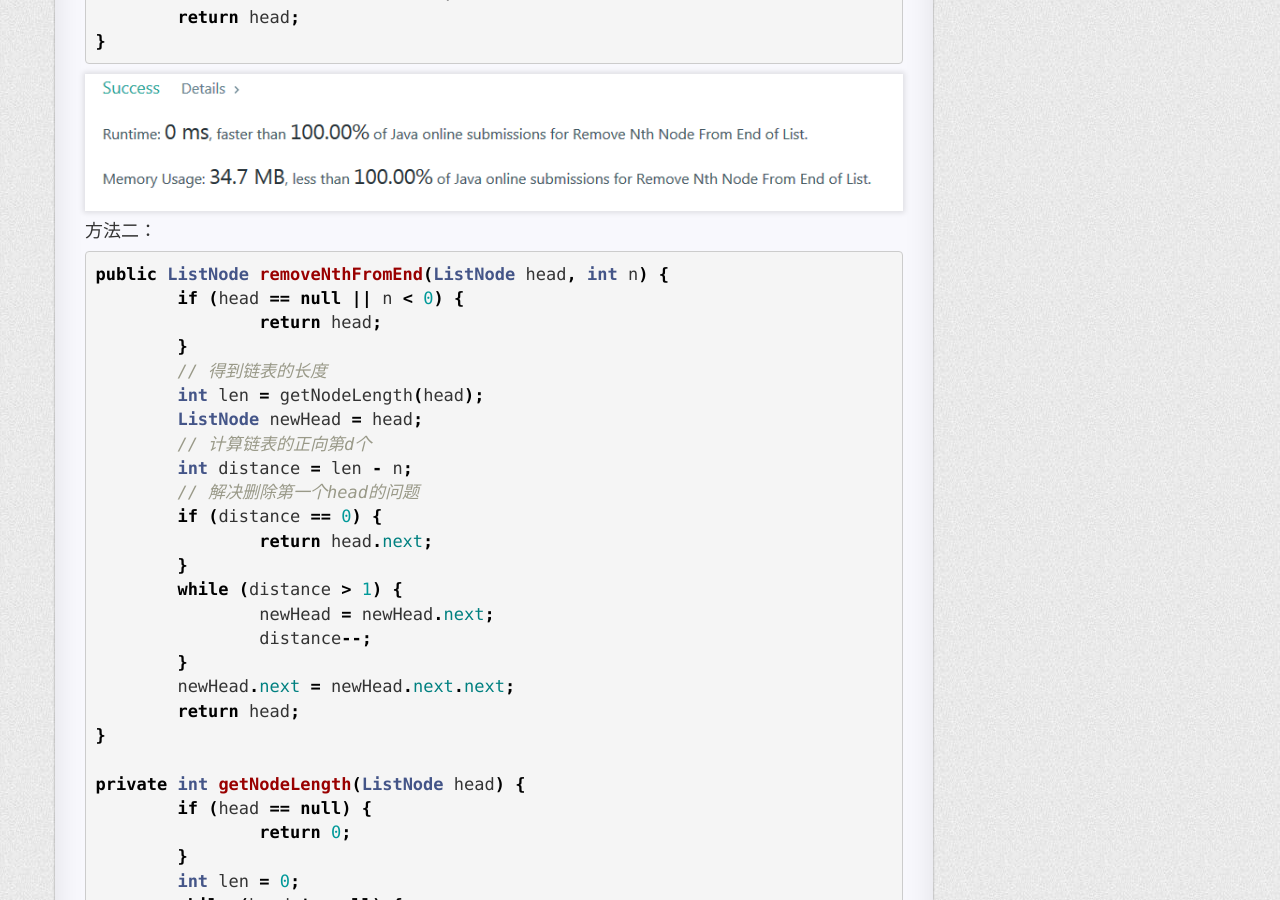
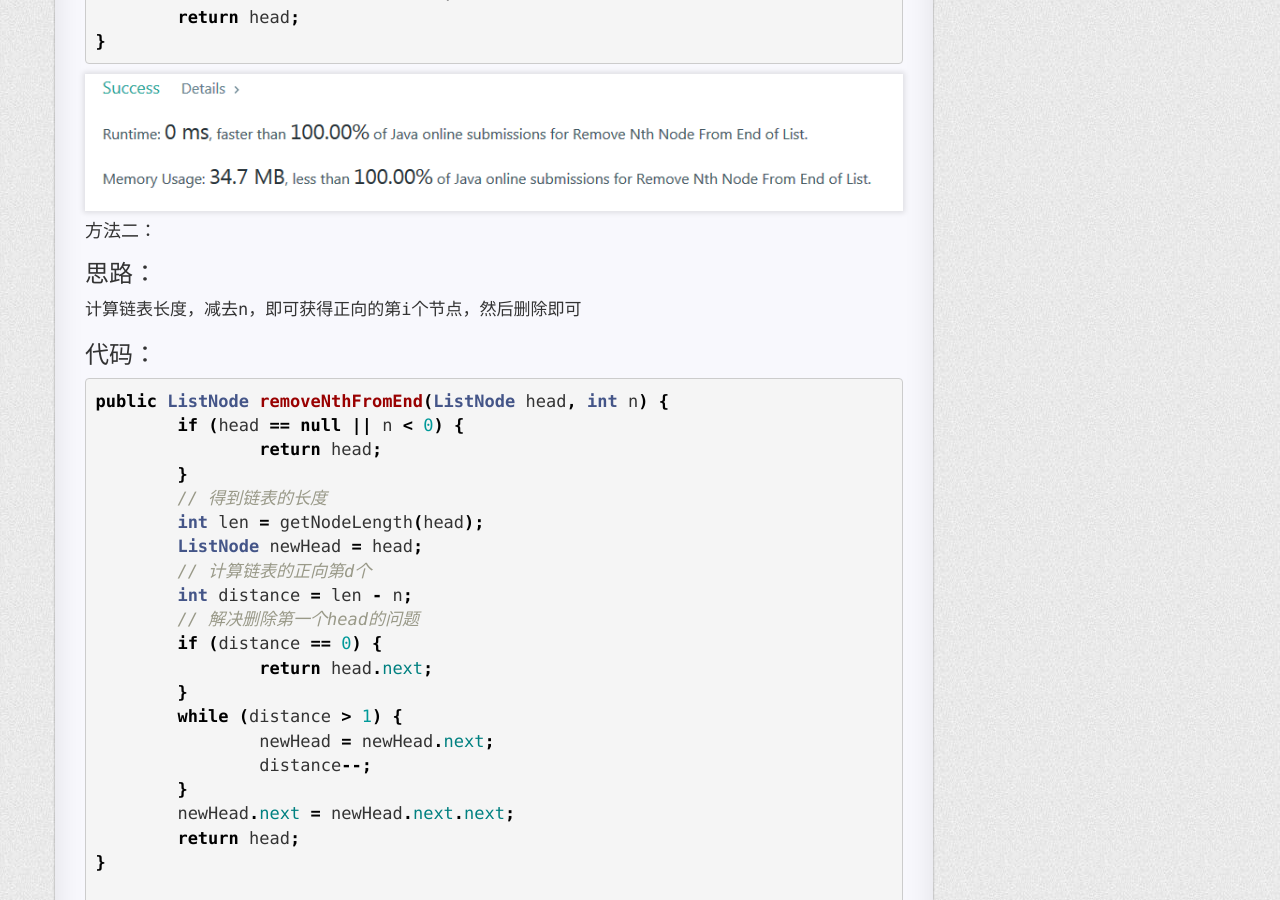
Before and after one commit to FrankdeBoers/blog, a Jekyll site: the page built from _posts/2019-08-15-LeetCode解题笔记：链表主题.md, in a window 1280 px wide and 900 px high, scrolled down 6265 px. Built offline with Jekyll 4.4.1, drawn with Linux system fonts in a browser that asks for light colours; nearby versions of some CDN libraries; a style sheet for code colours, icons or effects is not loaded.

Commit message:
Update 2019-08-15-LeetCode解题笔记：链表主题.md

````diff
--- a/_posts/2019-08-15-LeetCode解题笔记：链表主题.md
+++ b/_posts/2019-08-15-LeetCode解题笔记：链表主题.md
@@ -259,6 +259,11 @@ public ListNode removeNthFromEnd(ListNode head, int n) {
 ![删除倒数第N个节点](https://raw.githubusercontent.com/FrankdeBoers/blog/master/static/img/deleteNnode.png)
 
 #### 方法二：
+
+### 思路：
+计算链表长度，减去n，即可获得正向的第i个节点，然后删除即可
+
+### 代码：
 ```java
 public ListNode removeNthFromEnd(ListNode head, int n) {
 	if (head == null || n < 0) {
@@ -293,3 +298,4 @@ private int getNodeLength(ListNode head) {
 	return len;
 }
 ```
+![删除倒数第n个节点](https://raw.githubusercontent.com/FrankdeBoers/blog/master/static/img/%E5%88%A0%E9%99%A4%E5%80%92%E6%95%B0%E7%AC%ACN%E4%B8%AA%E8%8A%82%E7%82%B9.png)
````
